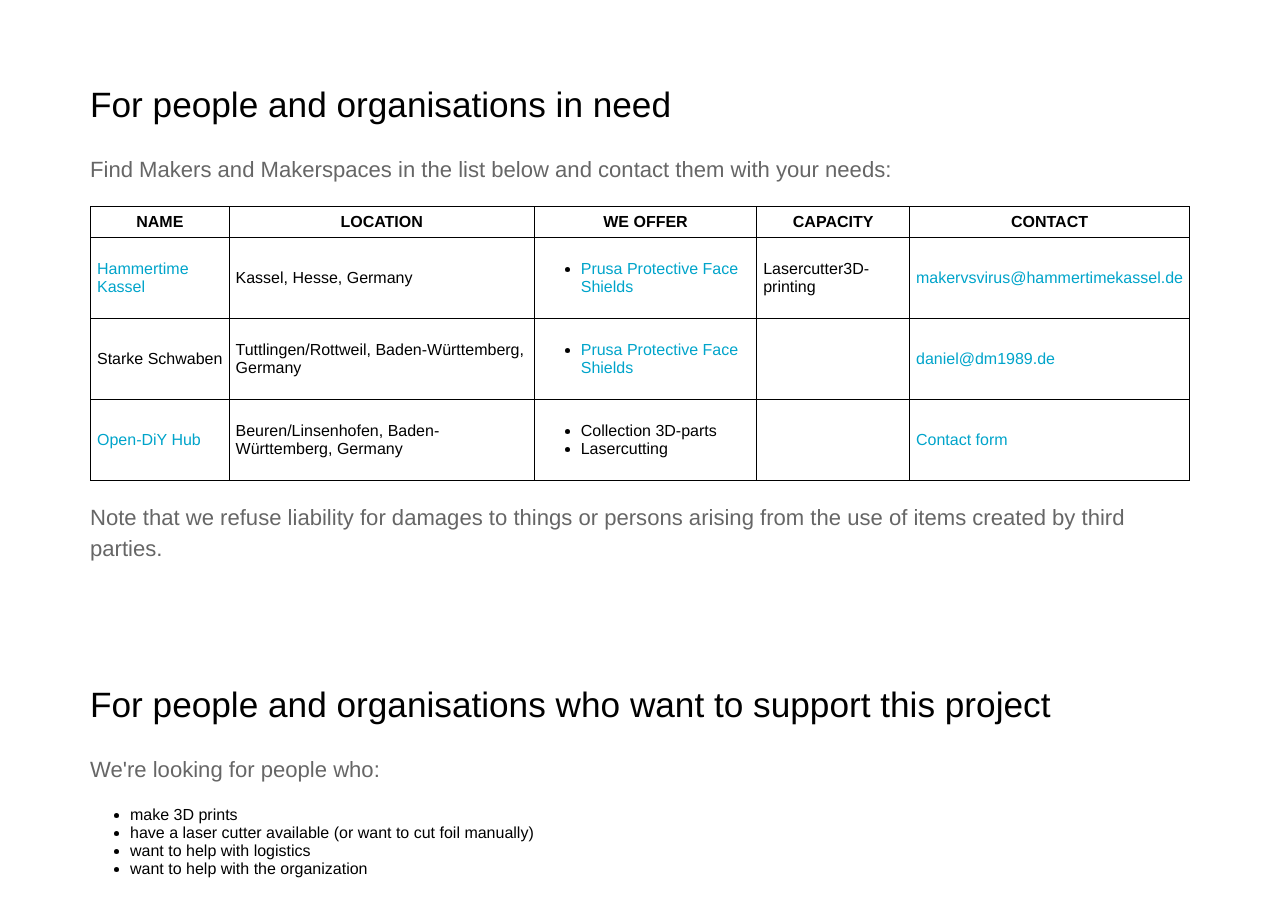
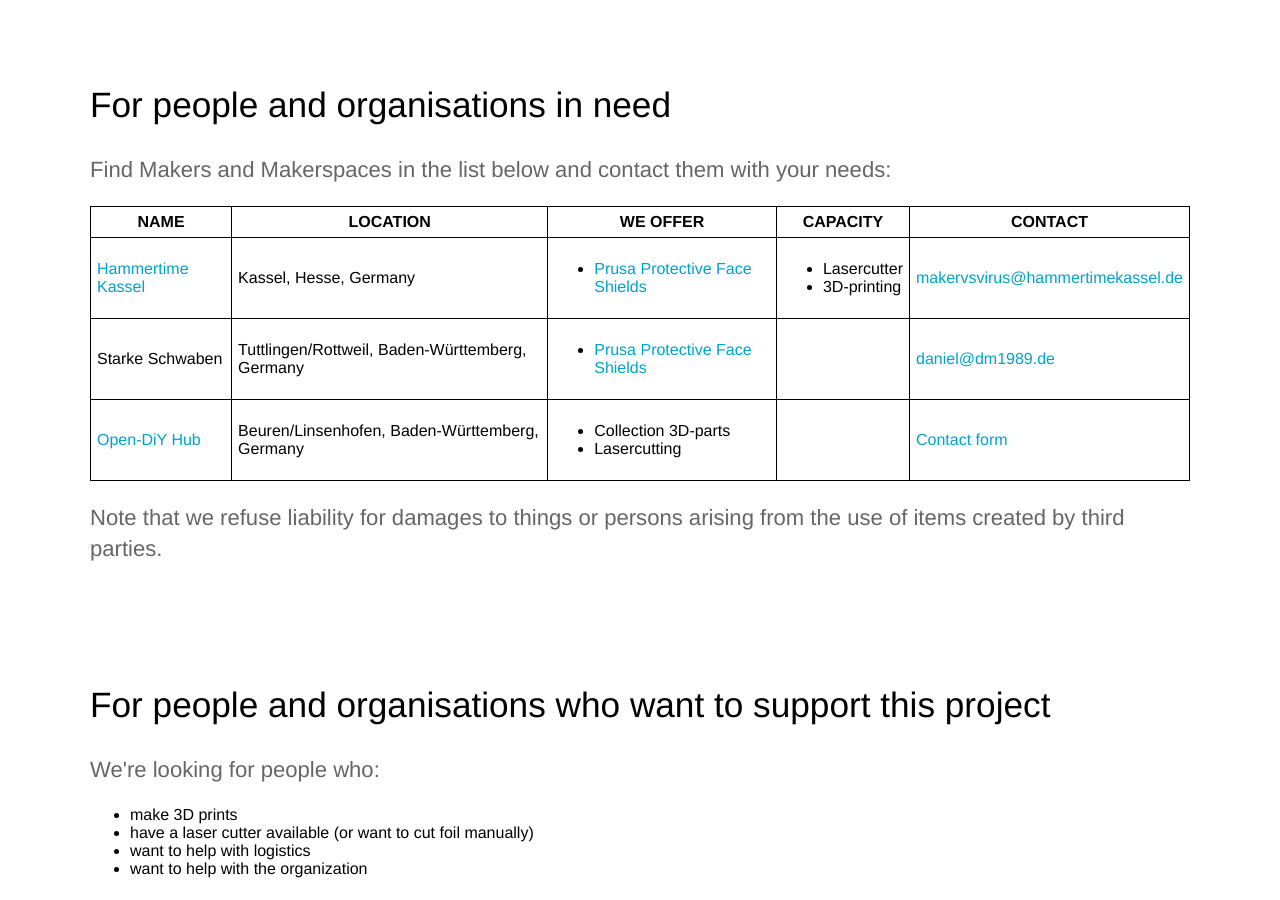
Before and after one commit to CloudCannon/hydra-jekyll-template, a Jekyll site: the page built from en/index.html, in a window 1280 px wide and 900 px high, scrolled down 932 px. Built offline with Jekyll 4.4.1, drawn with Linux system fonts in a browser that asks for light colours.

Commit message:
ADD lists for capacity

```diff
--- a/_includes/main-content.html
+++ b/_includes/main-content.html
@@ -64,7 +64,14 @@
   										{% endfor %}
   									</ul>
   								</td>
-                  <td>{{hub.capacity}}</td>
+                  					<td>
+								<ul>
+									{% for capacity in hub.capacity %}
+										<li>{{capacity}}</li>
+									{% endfor %}
+								</ul>
+							</td>
+
 						    	<td>{{hub.contact}}</td>
 					  		</tr>
 						{% endfor %}
```
